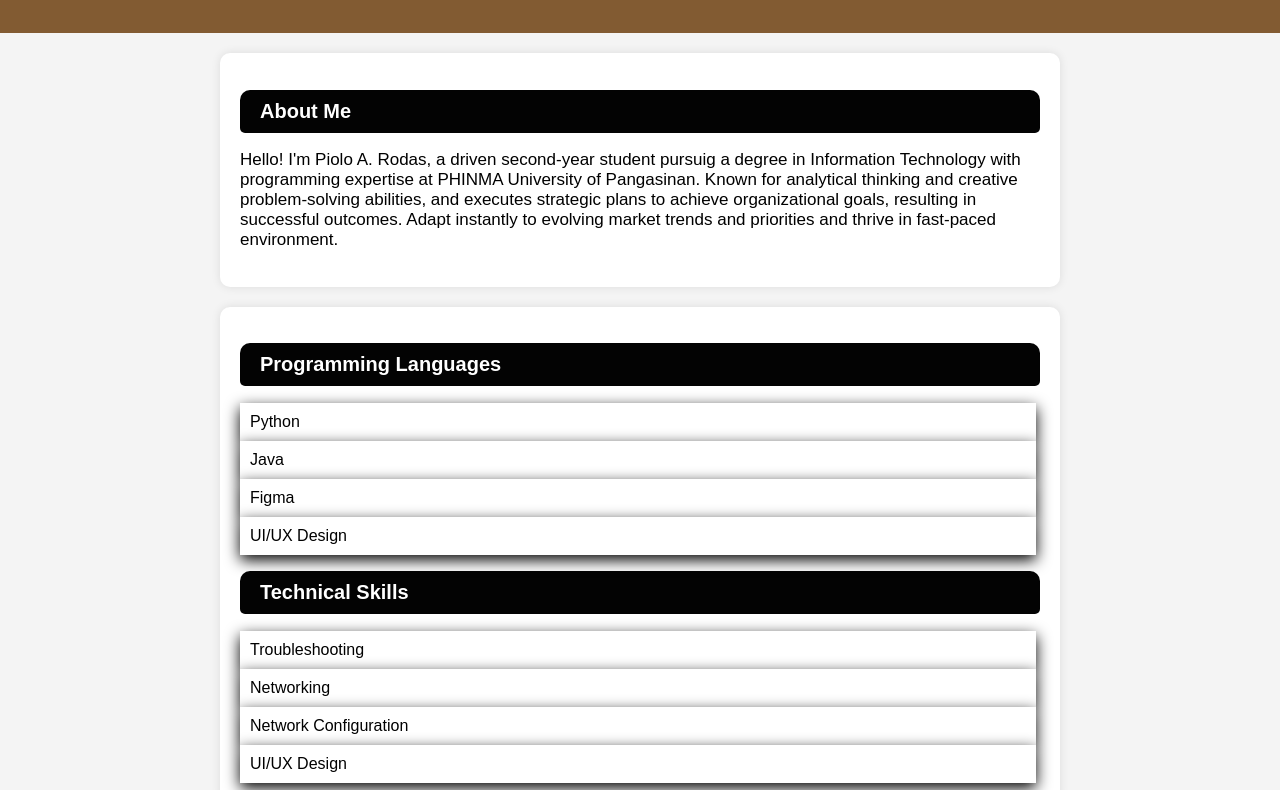
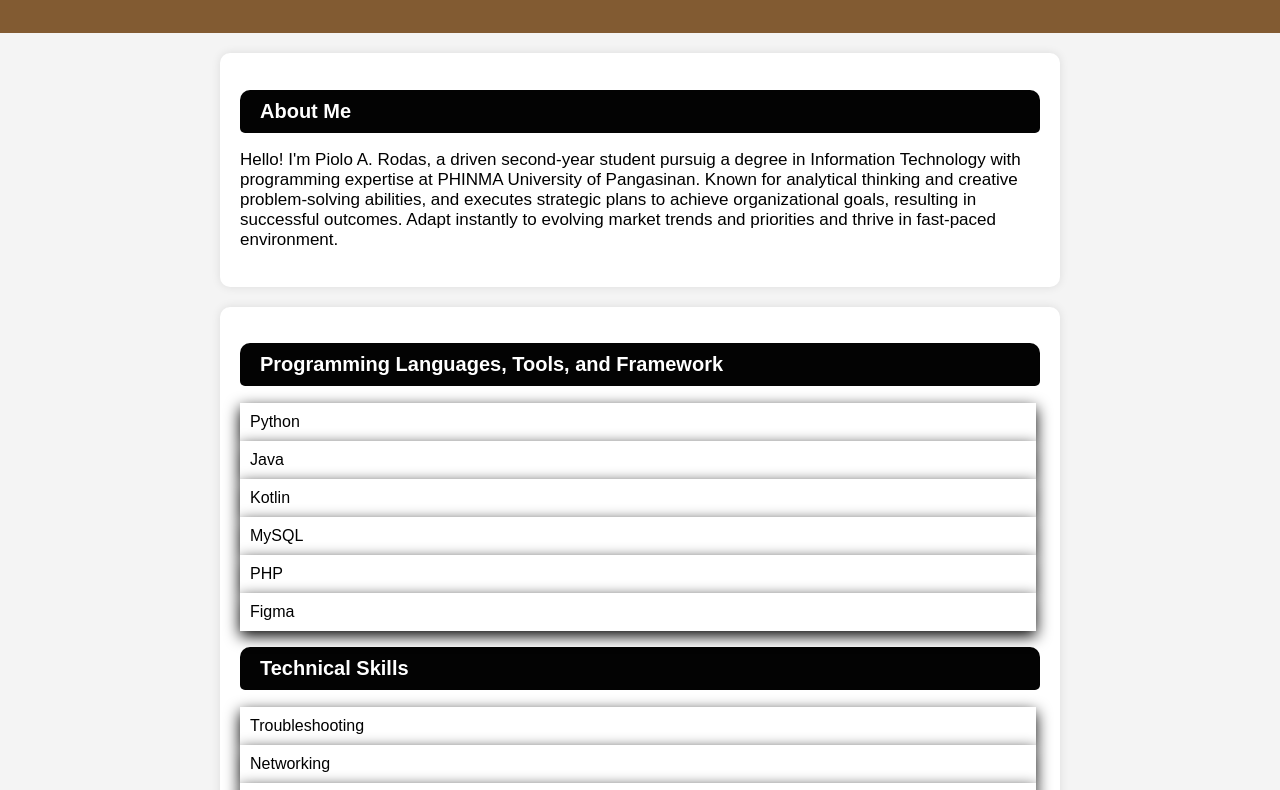
Before and after one commit to PioloRodas/PioloRodas.github.io, a plain HTML site: page index.html in a window 1280 px wide. Shown: the part 307-1097 px from the top of the page. Drawn offline with Linux system fonts and the light colour scheme.

Commit message:
Update index.html

```diff
--- a/index.html
+++ b/index.html
@@ -34,12 +34,14 @@
 </section>
 
 <section id="skills" class="skills">
-    <h2>Programming Languages</h2>
+    <h2>Programming Languages, Tools, and Framework</h2>
     <ul>
         <li>Python</li>
         <li>Java</li>
+        <li>Kotlin</li>
+        <li>MySQL</li>
+        <li>PHP</li>
         <li>Figma</li>
-        <li>UI/UX Design</li>
     </ul>
     <h2>Technical Skills</h2>
     <ul>
```
